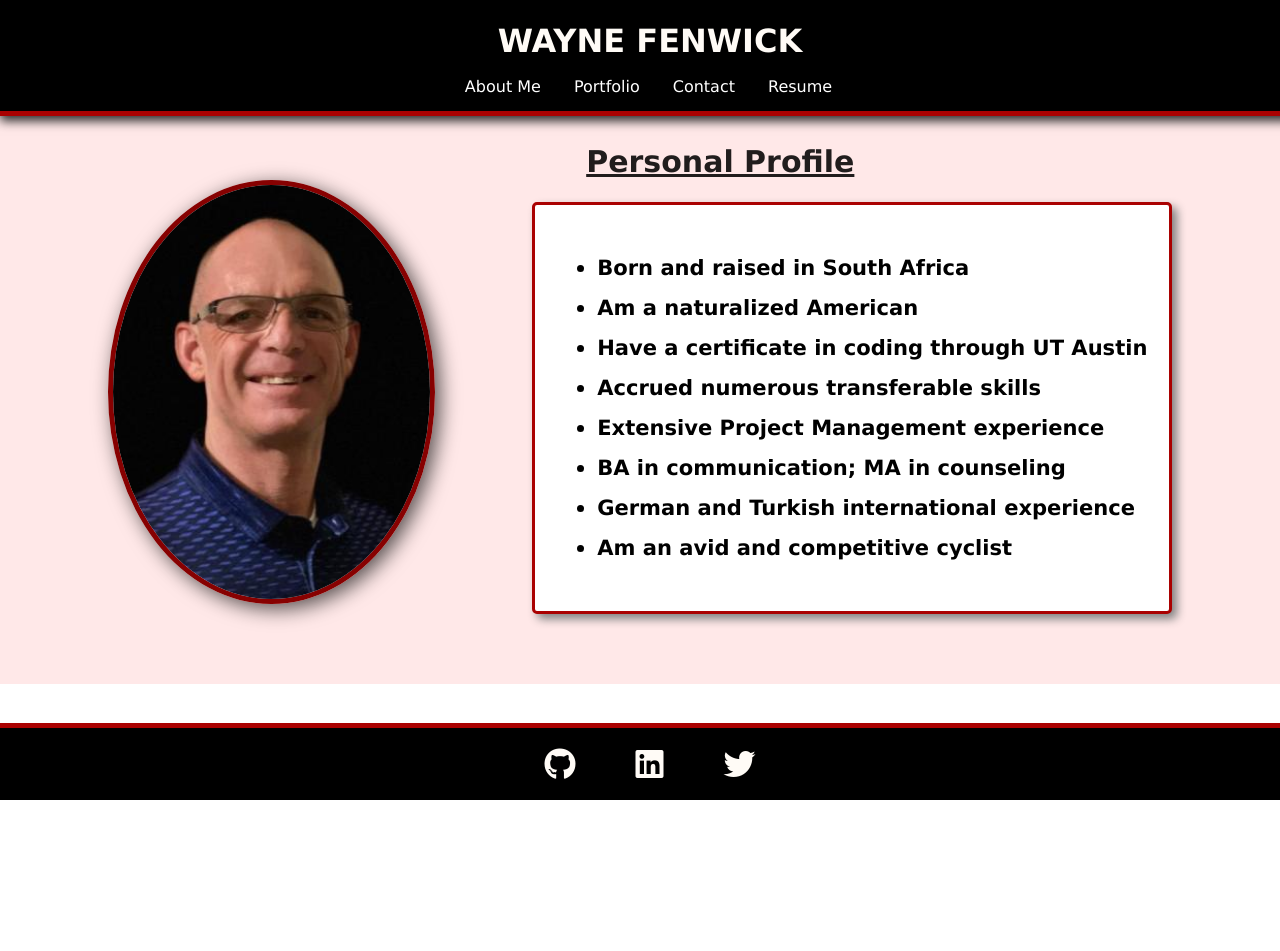
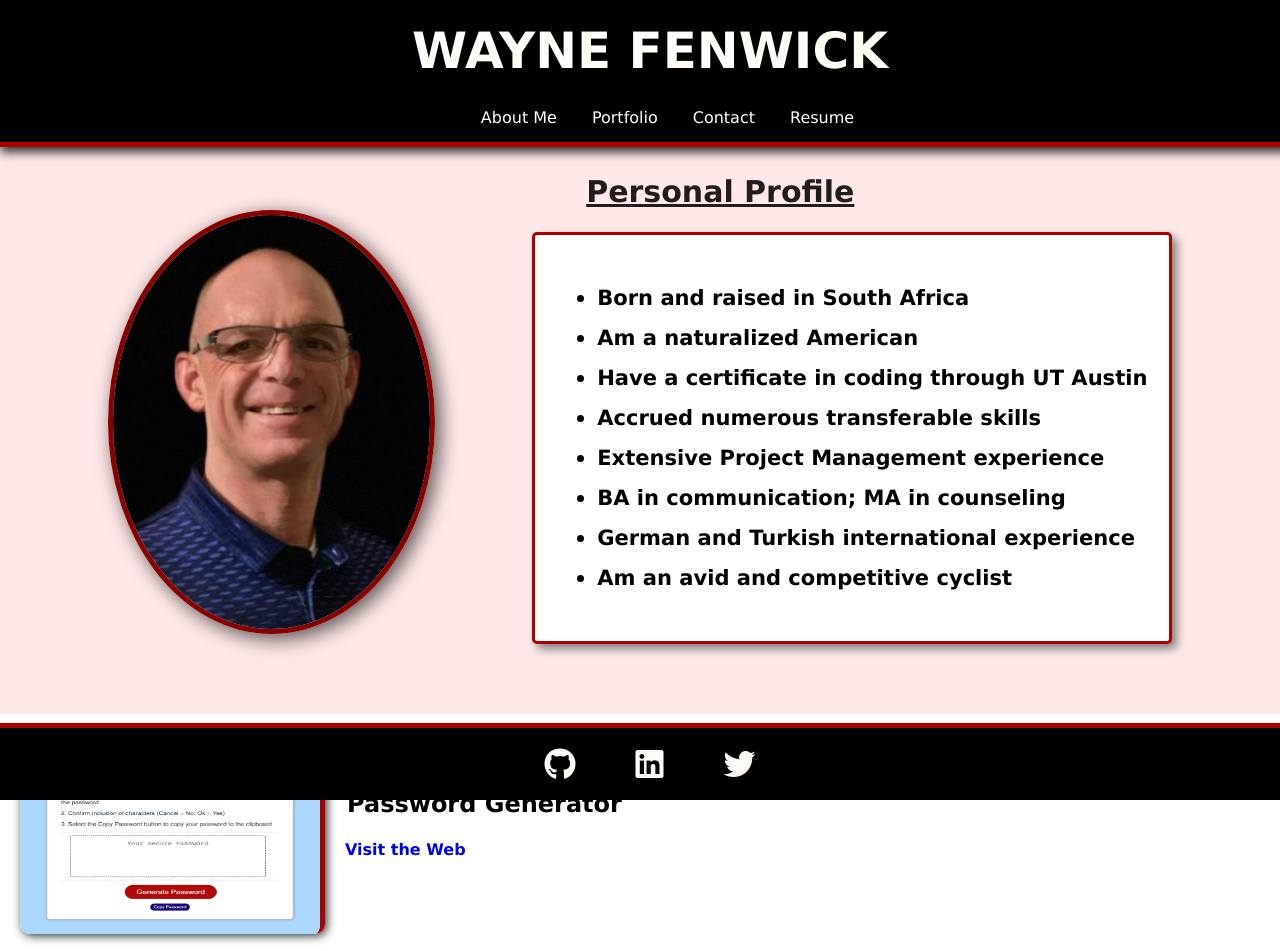
Before and after one commit to waynefenwick/React-Portfolio-2, a React (Create React App) app: page / in a window 1280 px wide. Shown: the top 951 px of the page. Before the commit the page ends 800 px from the top, so only its background shows below. Built offline with nearby package versions, Linux system fonts and the light colour scheme.

Commit message:
Further updates to Portfolio section

```diff
--- a/src/components/Content.js
+++ b/src/components/Content.js
@@ -1,17 +1,18 @@
 import React from 'react';
 import profilePic from '../assets/Profile-Pic.png';
+import passwordGen from '../assets/password-generator.png';
 
 
 const Content = () => {
   return (
-    <section>
+    <><section>
       <div id="profile-container">
         <div>
           <div id="profile">
-          <img src={profilePic} className="profile-picture" alt="Profile Picture" />
+            <img src={profilePic} className="profile-picture" alt="Profile Picture" />
           </div>
         </div>
-        <div  class="profile">
+        <div className="profile">
           <div id="profile-header">
             <h1><u>Personal Profile</u></h1>
           </div>
@@ -33,7 +34,21 @@ const Content = () => {
         </div>
       </div>
     </section>
-
+    <section id="portfolio-row" className="portfolio">
+      <div className="portfolio-row" id="password-generator">
+        <img src={passwordGen} className="password-generator" alt="Password Generator" />
+        <div className="portfolio-right-column">
+          <h1>Password Generator</h1>
+          <ul className="portfolio-list">
+            <li>Building on HTML & CSS with introduction to JavaScript</li>
+            <li>Purpose was to build a password generator app</li>
+            <li>I added the copy to clipboard option</li>
+            <li>I also changed CSS design of starter code provided</li>
+          </ul>
+          <h4><a id="weblink" href="https://waynefenwick.github.io/Password-Generator/" target="_blank">Visit the Web</a></h4>
+        </div>
+      </div>
+    </section></>
   );
 };
 
--- a/src/components/Header.js
+++ b/src/components/Header.js
@@ -1,17 +1,25 @@
 import React from 'react';
 
 const Header = () => {
+  const handleScrollToSection = (sectionId) => {
+    const section = document.getElementById(sectionId);
+    if (section) {
+      section.scrollIntoView({ behavior: 'smooth' });
+    }
+  };
+
   return (
-    <header id="top-header">
+    <header>
       <div className="flex-container">
         <h1>WAYNE FENWICK</h1>
       </div>
       <ul className="nav-container">
         <li><a href="#">About Me</a></li>
-        <li><a href="portfolio">Portfolio</a></li>
+        <li><a className="portfolio-link" onClick={() => handleScrollToSection('portfolio-row')}>Portfolio</a></li>
         <li><a href="https://waynefenwick.github.io/Resume/" target="_blank" rel="noreferrer">Contact</a></li>
         <li><a href="https://waynefenwick.github.io/Resume/" target="_blank" rel="noreferrer">Resume</a></li>
       </ul>
+
     </header>
   );
 };
--- a/src/styles.css
+++ b/src/styles.css
@@ -3,14 +3,28 @@ body {
   margin: 0px;
 }
 
-/* Add the styles to center the name */
+/* Header */
+header {
+  display: flex;
+  flex-direction: column;
+  width: 100%;
+  position: fixed;
+  z-index: 1;
+  background-color: black;
+  border-bottom: 5px solid rgb(170, 1, 1);
+  box-shadow: 0px 5px 10px rgb(45, 44, 44);
+  align-items: center;
+  color: rgb(255, 251, 246);
+  padding: 10px;
+}
+
 header .flex-container {
   display: flex;
   justify-content: center;
   margin: 10px 0px 10px 0px;
+  font-size: 25px;
 }
 
-/* Add the styles for the navigation items */
 header ul {
   display: flex;
   justify-content: center;
@@ -28,67 +42,67 @@ header a {
   text-decoration: none;
 }
 
-header a:hover {
+header a:hover,
+header a:focus {
   color: rgb(170, 1, 1);
   filter: brightness(1.2);
 }
 
-#navbar ul {
-  list-style: none;
-  margin: 0;
-  padding: 0;
+header a.portfolio-link.clicked {
+  color: rgb(170, 1, 1);
+  filter: brightness(1.2);
 }
 
-#navbar li {
-  display: inline-block;
-  margin-right: 20px;
+/* Profile */
+#profile-container {
+  display: flex;
+  justify-content: space-evenly;
+  background-color: #ffe8e8;
+  padding-bottom: 70px;
 }
 
-#navbar a {
-  text-decoration: none;
-  color: #fff; /* Set your preferred text color for the navbar links */
-  font-size: 16px;
+#profile {
+  align-items: center;
+  justify-content: center;
 }
 
-#navbar a:hover {
-  color: #ff0000; /* Set your preferred hover text color for the navbar links */
+.profile {
+  margin-top: 170px;
 }
 
-/* Add CSS for the navbar */
-.nav-container {
+#profile img {
+  border-radius: 50%;
+  border: 5px solid rgb(135, 1, 1);
+  box-shadow: 5px 5px 20px rgba(0, 0, 0, 0.66);
   width: 100%;
-  height: auto;
-  padding: 5px;
-  z-index: 2; /* Ensure the navbar appears above the content */
-  margin: 0px;
+  margin-top: 210px;
 }
 
+#profile-header {
+  color: rgb(33, 29, 29);
+  padding: 2px 2px 2px 2px;
+  font-size: 20px;
+  margin: 0px 0px 0px 50px;
+}
 
-#top-header {
+h1, h3 {
+  margin: 2px;
+}
+
+#profile-list {
   display: flex;
   flex-direction: column;
-  width: 100%;
-  position: fixed;
-  z-index: 1;
-  background-color: black;
-  border-bottom: 5px solid rgb(170, 1, 1);
-  box-shadow: 0px 5px 10px rgb(45, 44, 44);
-  align-items: center;
-  color: rgb(255, 251, 246);
-  padding: 10px;
+  align-items: flex-start;
+  padding: 20px;
+  border: 3px solid rgb(170, 1, 1);
+  border-radius: 5px;
+  box-shadow: 5px 5px 10px gray;
+  background-color: white;
+  line-height: 40px;
+  font-size: 18px;
 }
 
-.contact {
-  border-left: 2px solid #fff;
-  padding-left: 45px;
-}
-
-#name {
-  margin: 5px;
-  font-size: 40px;
-}
-
-/* Add CSS for the portfolio list container */
+/* Portfolio */
 .portfolio-list {
   position: relative;
 }
@@ -135,16 +149,10 @@ header a:hover {
   margin: 5px;
 }
 
+
 a {
-  color: rgb(31, 136, 207);
-  margin-right: 3px;
+  margin-right: 5px;
 }
-
-a:hover {
-  color: rgb(0, 157, 255);
-}
-
-
 
 ol {
   margin: auto;
@@ -166,121 +174,6 @@ a:link {
   text-decoration: none;
 }
 
-main {
-  display: flex;
-  flex-wrap: wrap;
-  margin-top: 20px;
-}
-
-#profile-container {
-  display: flex;
-  justify-content: space-evenly;
-  background-color: #ffe8e8;
-  padding-bottom: 70px;
-}
-
-#profile {
-  align-items: center;
-  justify-content: center;
-}
-
-.profile {
-  margin-top: 140px;
-}
-
-#profile img {
-  border-radius: 50%;
-  border: 5px solid rgb(135, 1, 1);
-  box-shadow: 5px 5px 20px rgba(0, 0, 0, 0.66);
-  width: 100%;
-  margin-top: 180px;
-}
-
-#profile-header {
-  color: rgb(33, 29, 29);
-  padding: 2px 2px 2px 2px;
-  font-size: 20px;
-  margin: 0px 0px 0px 50px;
-}
-
-h1, h3 {
-  margin: 2px;
-}
-
-#profile-list {
-  padding: 20px;
-  border: 3px solid rgb(170, 1, 1);
-  border-radius: 5px;
-  box-shadow: 5px 5px 10px gray;
-  background-color: white;
-  line-height: 40px;
-  font-size: 18px;
-  display: flex; /* Enable flexbox for the profile list */
-  flex-direction: column; /* Stack list items vertically */
-  align-items: flex-start; /* Align list items to the top */
-}
-
-.container {
-  max-width: auto; /* Adjust the max-width as needed */
-  margin: 0 auto;
-  padding: 20px;
-}
-
-section {
-  margin-bottom: 20px; /* Add some space between each row */
-}
-
-.portfolio-row {
-  display: flex;
-  align-items: center;
-}
-
-.portfolio-left-column {
-  flex: 2; /* Take up 2/3 of the row width */
-  margin-right: -80px;
-}
-
-.portfolio-right-column {
-  flex: 1; /* Take up 1/3 of the row width */
-}
-
-.portfolio-left-column img {
-  max-width: auto; /* Ensure the image doesn't exceed its column width */
-}
-
-.portfolio-right-column h1 {
-  margin-top: 0; /* Remove default top margin for the heading */
-}
-
-.portfolio-right-column ul {
-  padding: 0;
-  margin: 0; /* Remove default margin for the ul element */
-  list-style-type: disc; /* Add bullet points to the list */
-  line-height: 2;
-}
-
-#weblink {
-  cursor: pointer; /* Change the cursor to a pointer on hover */
-  color: rgb(170, 1, 1); /* Set the initial color of the text (optional) */
-}
-
-#weblink:hover {
-  color: rgb(208, 128, 0); /* Set the highlight color to red on hover */
-}
-
-#bootcamp-practice,
-#password-generator,
-#weather-dashboard,
-#movie-reviews,
-#bookshare {
-  Padding: 20px;
-  background-color: rgb(224, 224, 224);
-  border: 2px solid rgb(0, 0, 0);
-  border-radius: 10px;
-  box-shadow: 5px 5px 15px;
-  margin: 70px 50px 50px 50px;
-  scroll-margin-top: 300px;
-}
 
 #bookshare {
   margin-bottom: 100px;
@@ -292,11 +185,39 @@ section {
 .bookshare  {
   position: static;
   border-right: 5px solid rgb(170, 1, 1);
-  width: 750px;
+  width: 300px;
   height: 200px;
   border-radius: 10px;
   box-shadow: 2px 2px 10px#333;
+  margin: 20px;
 }
+
+.portfolio-row {
+  display: flex;
+  align-items: center;
+}
+
+.portfolio-row .portfolio-list {
+  display: none;
+  background-color: rgba(255, 255, 255, 0.9);
+  padding: 10px;
+  position: absolute;
+  top: 0;
+  left: 0;
+  transform: translate(-100%, 0);
+  transition: transform 0.3s, opacity 0.3s;
+}
+
+.portfolio-row:hover .portfolio-list {
+  display: block;
+  transform: translate(0, 0);
+}
+
+.portfolio-row:hover .password-generator {
+  transform: scale(1.05); /* Adjust the scale as needed */
+}
+
+
 
    /* Footer styles */
 footer {
```
Also changed, not shown: src/assets/password-generator.png (added).
